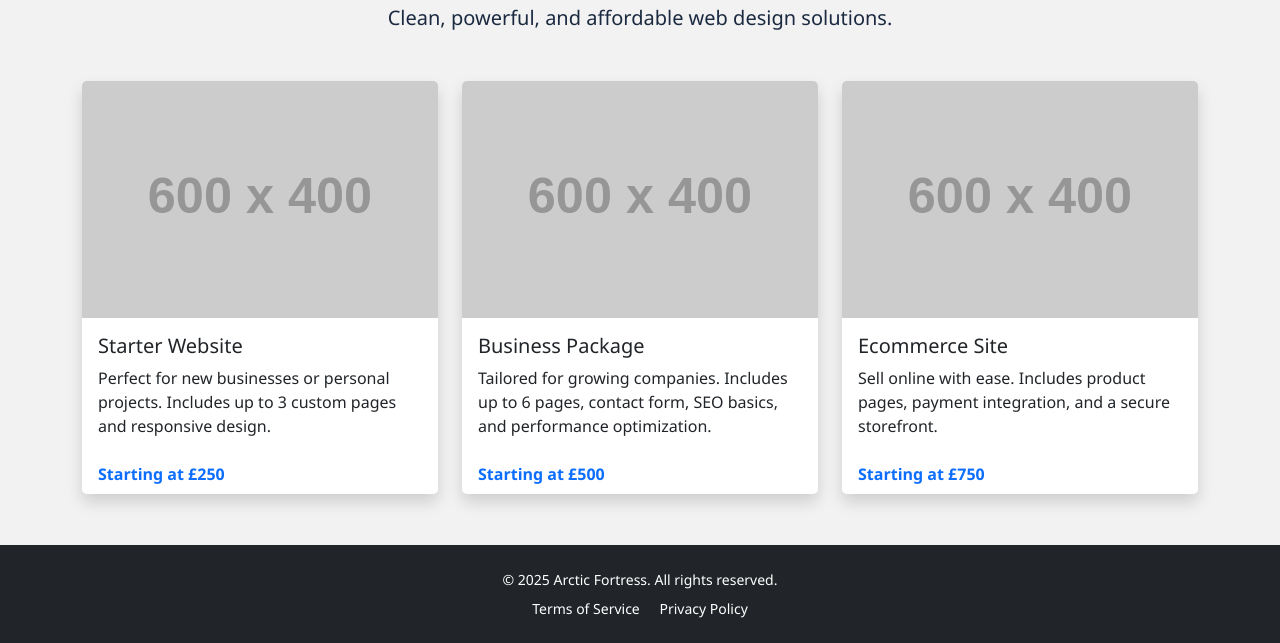
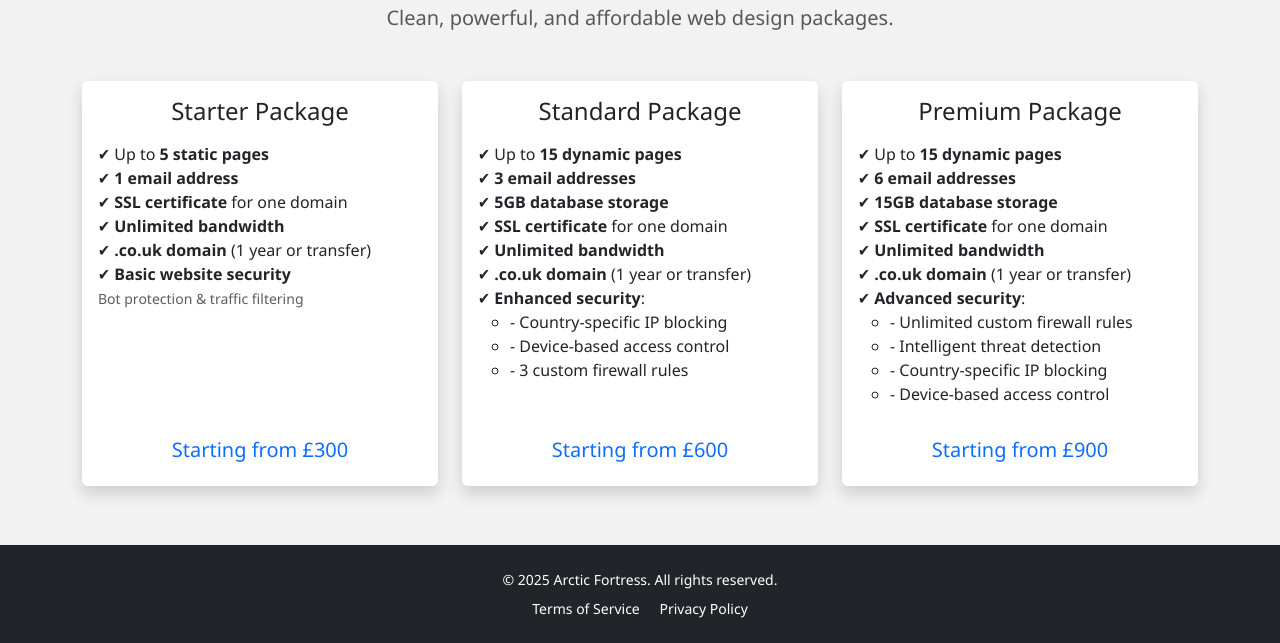
Before and after one commit to Arctic-Fortress/Website, a plain HTML site: page docs/site/services.html in a window 1280 px wide. Shown: the part 157-800 px from the top of the page. Drawn offline with nearby package versions, Linux system fonts and the light colour scheme; placeholder pictures from the web are drawn by us.

Commit message:
Revamp services section in services.html with updated package offerings and improved layout

```diff
--- a/docs/site/services.html
+++ b/docs/site/services.html
@@ -19,53 +19,85 @@
           <section class="container my-5">
             <div class="text-center mb-5">
               <h1 class="fw-bold">Our Services</h1>
-      <p class="fs-5">Clean, powerful, and affordable web design solutions.</p>
+              <p class="fs-5 text-muted">Clean, powerful, and affordable web design packages.</p>
             </div>
 
-    <div class="row g-4">
-      <!-- Service 1 -->
+            <div class="row justify-content-center g-4">
+
+              <!-- Starter Package -->
               <div class="col-md-6 col-lg-4">
-        <div class="card h-100 shadow border-0">
-          <img src="https://placehold.co/600x400" class="card-img-top" alt="Starter Site">
-          <div class="card-body">
-            <h5 class="card-title">Starter Website</h5>
-            <p class="card-text">Perfect for new businesses or personal projects. Includes up to 3 custom pages and responsive design.</p>
-          </div>
-          <div class="card-footer bg-white border-0">
-            <strong class="text-primary">Starting at £250</strong>
+                <div class="card shadow border-0 h-100">
+                  <div class="card-body d-flex flex-column">
+                    <h4 class="card-title mb-3 text-center">Starter Package</h4>
+                    <ul class="list-unstyled flex-grow-1">
+                      <li>✔ Up to <strong>5 static pages</strong></li>
+                      <li>✔ <strong>1 email address</strong></li>
+                      <li>✔ <strong>SSL certificate</strong> for one domain</li>
+                      <li>✔ <strong>Unlimited bandwidth</strong></li>
+                      <li>✔ <strong>.co.uk domain</strong> (1 year or transfer)</li>
+                      <li>✔ <strong>Basic website security</strong>
+                        <br><small class="text-muted">Bot protection & traffic filtering</small></li>
+                    </ul>
+                    <h5 class="text-primary text-center mt-3">Starting from £300</h5>
                   </div>
                 </div>
               </div>
 
-      <!-- Service 2 -->
+              <!-- Standard Package -->
               <div class="col-md-6 col-lg-4">
-        <div class="card h-100 shadow border-0">
-          <img src="https://placehold.co/600x400" class="card-img-top" alt="Business Package">
-          <div class="card-body">
-            <h5 class="card-title">Business Package</h5>
-            <p class="card-text">Tailored for growing companies. Includes up to 6 pages, contact form, SEO basics, and performance optimization.</p>
-          </div>
-          <div class="card-footer bg-white border-0">
-            <strong class="text-primary">Starting at £500</strong>
+                <div class="card shadow border-0 h-100">
+                  <div class="card-body d-flex flex-column">
+                    <h4 class="card-title mb-3 text-center">Standard Package</h4>
+                    <ul class="list-unstyled flex-grow-1">
+                      <li>✔ Up to <strong>15 dynamic pages</strong></li>
+                      <li>✔ <strong>3 email addresses</strong></li>
+                      <li>✔ <strong>5GB database storage</strong></li>
+                      <li>✔ <strong>SSL certificate</strong> for one domain</li>
+                      <li>✔ <strong>Unlimited bandwidth</strong></li>
+                      <li>✔ <strong>.co.uk domain</strong> (1 year or transfer)</li>
+                      <li>✔ <strong>Enhanced security</strong>:
+                        <ul>
+                          <li>- Country-specific IP blocking</li>
+                          <li>- Device-based access control</li>
+                          <li>- 3 custom firewall rules</li>
+                        </ul>
+                      </li>
+                    </ul>
+                    <h5 class="text-primary text-center mt-3">Starting from £600</h5>
                   </div>
                 </div>
               </div>
 
-      <!-- Service 3 -->
+              <!-- Premium Package -->
               <div class="col-md-6 col-lg-4">
-        <div class="card h-100 shadow border-0">
-          <img src="https://placehold.co/600x400" class="card-img-top" alt="Ecommerce">
-          <div class="card-body">
-            <h5 class="card-title">Ecommerce Site</h5>
-            <p class="card-text">Sell online with ease. Includes product pages, payment integration, and a secure storefront.</p>
-          </div>
-          <div class="card-footer bg-white border-0">
-            <strong class="text-primary">Starting at £750</strong>
+                <div class="card shadow border-0 h-100">
+                  <div class="card-body d-flex flex-column">
+                    <h4 class="card-title mb-3 text-center">Premium Package</h4>
+                    <ul class="list-unstyled flex-grow-1">
+                      <li>✔ Up to <strong>15 dynamic pages</strong></li>
+                      <li>✔ <strong>6 email addresses</strong></li>
+                      <li>✔ <strong>15GB database storage</strong></li>
+                      <li>✔ <strong>SSL certificate</strong> for one domain</li>
+                      <li>✔ <strong>Unlimited bandwidth</strong></li>
+                      <li>✔ <strong>.co.uk domain</strong> (1 year or transfer)</li>
+                      <li>✔ <strong>Advanced security</strong>:
+                        <ul>
+                          <li>- Unlimited custom firewall rules</li>
+                          <li>- Intelligent threat detection</li>
+                          <li>- Country-specific IP blocking</li>
+                          <li>- Device-based access control</li>
+                        </ul>
+                      </li>
+                    </ul>
+                    <h5 class="text-primary text-center mt-3">Starting from £900</h5>
                   </div>
                 </div>
               </div>
+
             </div>
           </section>
+
+
 
 </main>
 
```
Lines whose indentation alone changed are shown as unchanged.
